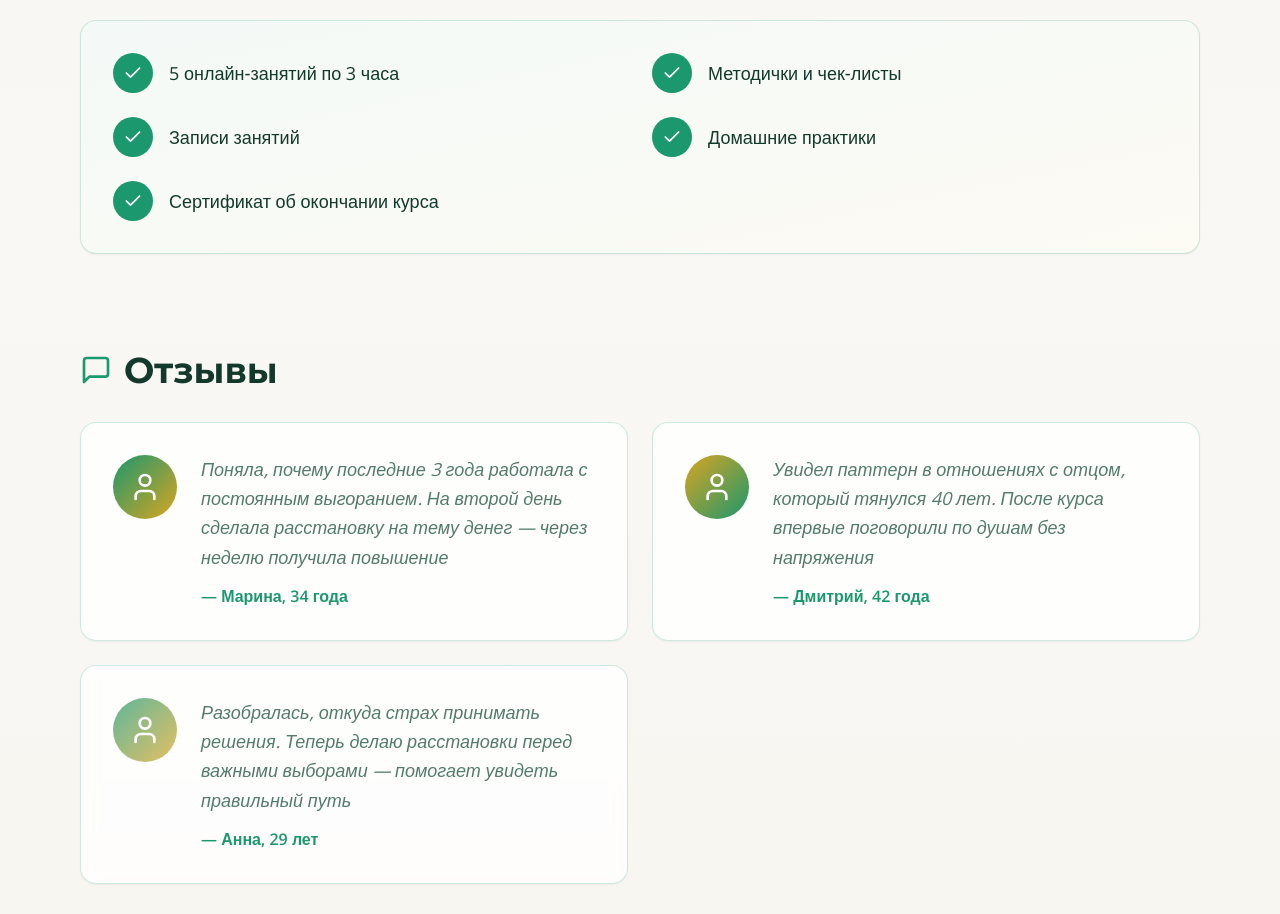
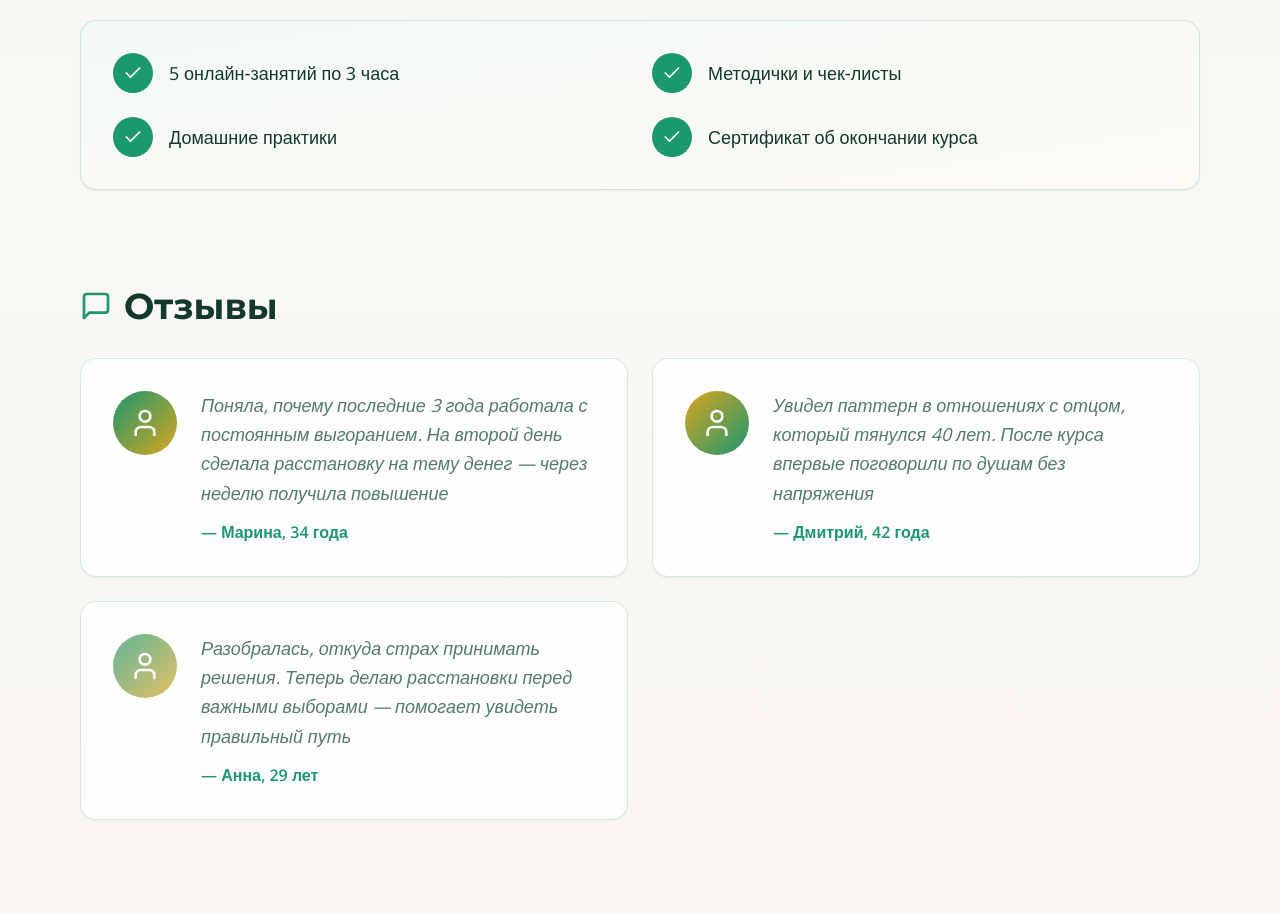
Before and after one commit to pr-poehali-dev/self-arrangement-course, a React (Vite) app: page / in a window 1280 px wide. Shown: the part 3040-3954 px from the top of the page. Built offline with nearby package versions, Linux system fonts and the light colour scheme.

Commit message:
Удаление лишнего кода

```diff
--- a/src/components/course/IncludedSection.tsx
+++ b/src/components/course/IncludedSection.tsx
@@ -4,7 +4,6 @@ import Icon from '@/components/ui/icon';
 const included = [
   '5 онлайн‑занятий по 3 часа',
   'Методички и чек‑листы',
-  'Записи занятий',
   'Домашние практики',
   'Сертификат об окончании курса'
 ];
```
